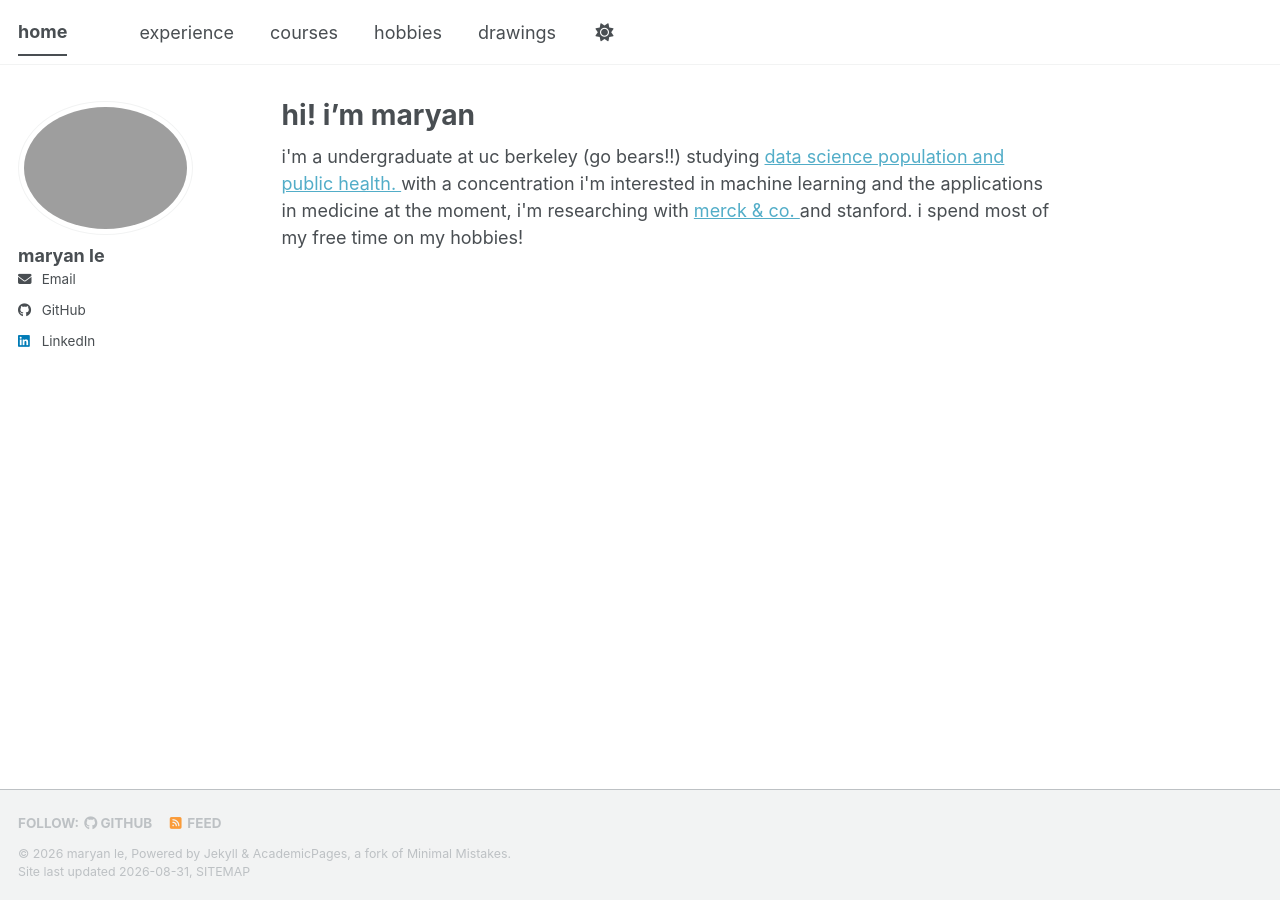
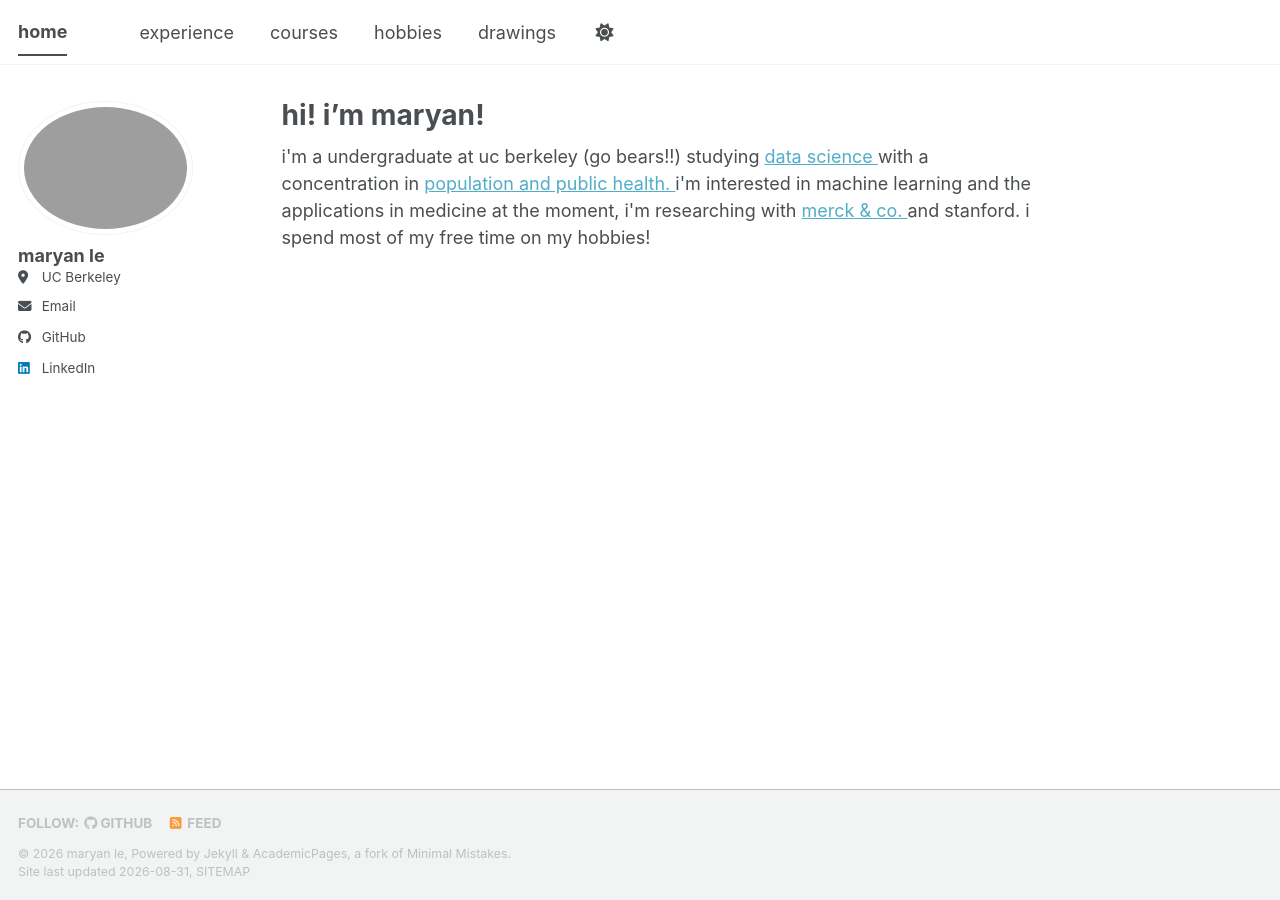
Before and after one commit to lemaryan/lemaryan.github.io, a Jekyll site: the page built from _pages/about.html, in a window 1280 px wide. Built offline with Jekyll 4.4.1, drawn with Linux system fonts in a browser that asks for light colours; a style sheet for code colours, icons or effects is not loaded.

Commit message:
changed the home page description

```diff
--- a/_config.yml
+++ b/_config.yml
@@ -27,8 +27,8 @@ author:
   name             : "maryan le"
   pronouns         : #
   bio              : #
-  location         : #
-  university       : "UC Berkeley"
+  location         : "UC Berkeley"
+  university       : #
   uri              : # URL
   email            : "maryanle@berkeley.edu"
 
--- a/_pages/about.html
+++ b/_pages/about.html
@@ -1,6 +1,6 @@
 ---
 permalink: /
-title: "hi! i'm maryan"
+title: "hi! i'm maryan!"
 author_profile: true
 redirect_from:
   - /about/
@@ -11,12 +11,11 @@ i'm a undergraduate at uc berkeley (go bears!!) studying
 <a href="https://cdss.berkeley.edu/" target="_blank" rel="noopener noreferrer">
   data science
 </a>
-
+with a concentration in
 <a href="https://cdss.berkeley.edu/dsus/academics/domain-emphasis/human-and-population-health" target="_blank" rel="noopener noreferrer">
   population and public health.
 </a>
 
-with a concentration
 i'm interested in machine learning and the applications in medicine
 
 at the moment, i'm researching with
```
